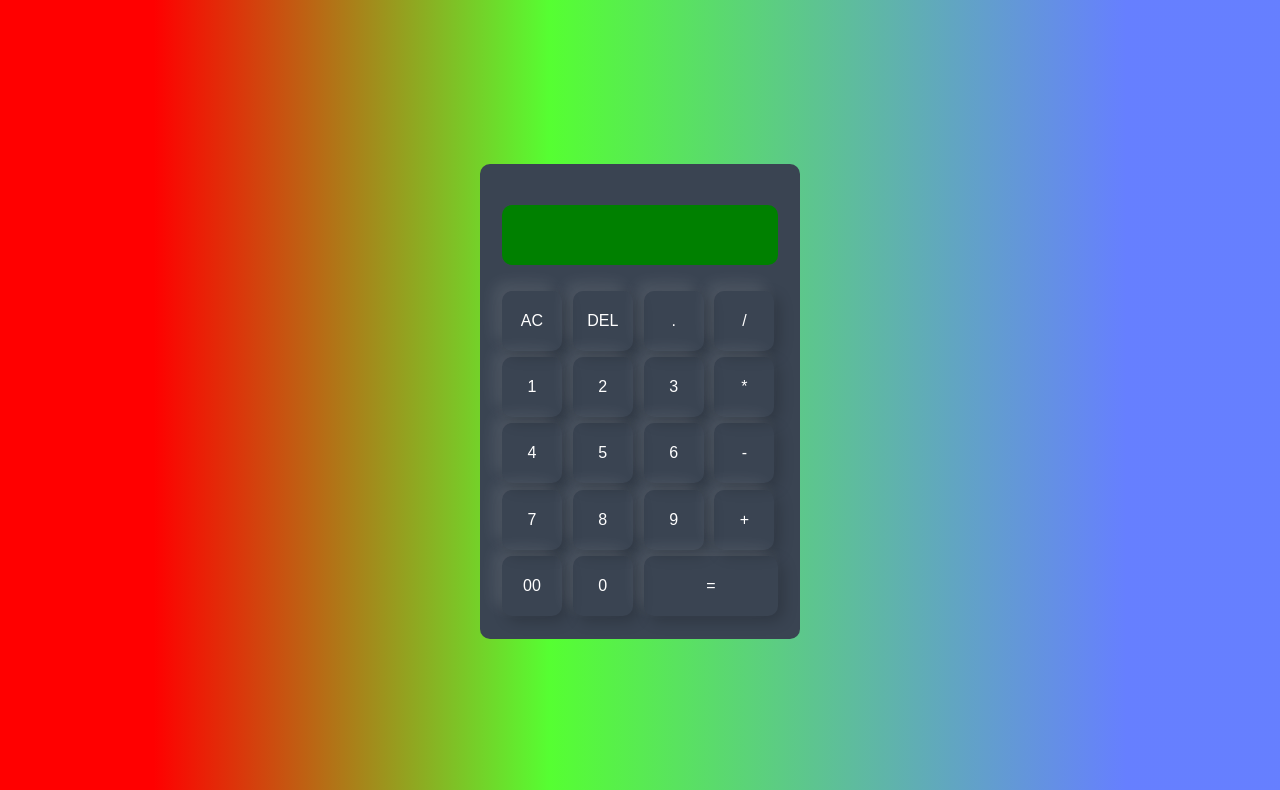
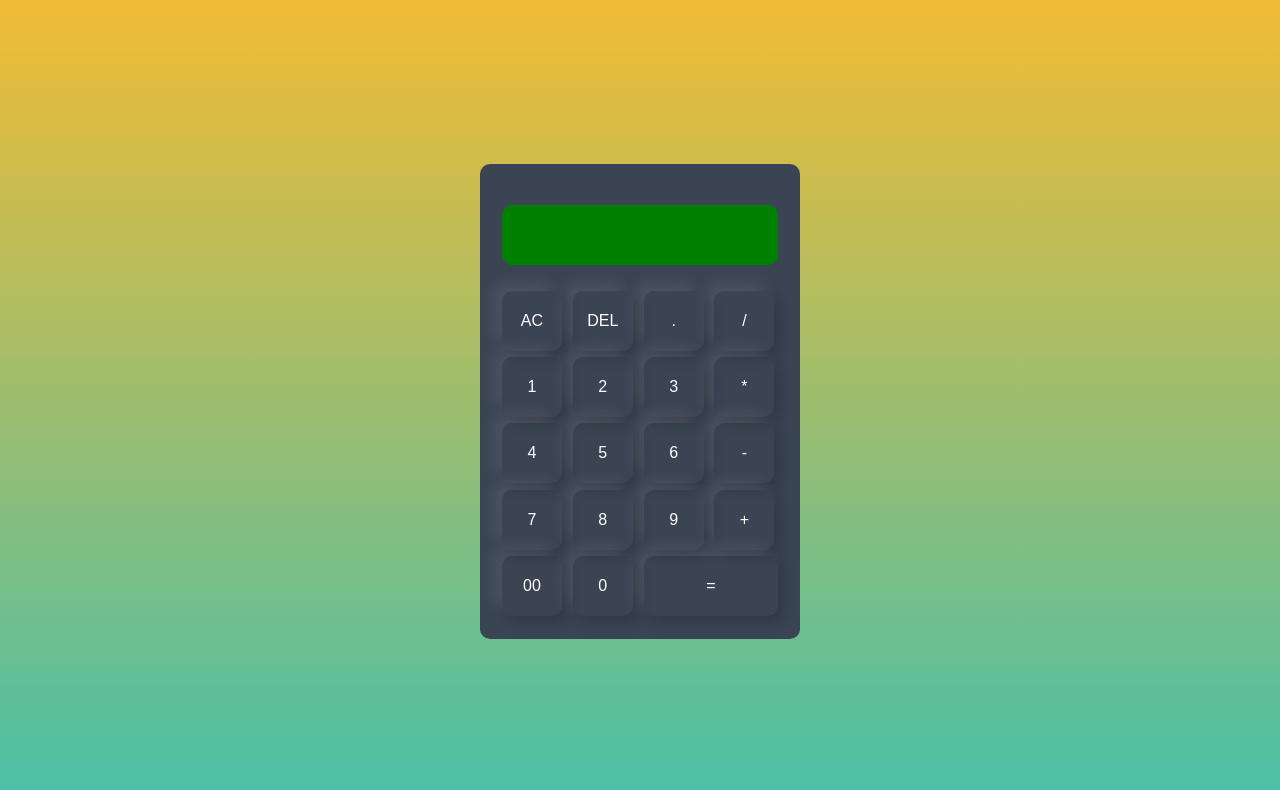
Before and after one commit to Goldguntur/simpleCalculatorJs, a plain HTML site: page index.html in a window 1280 px wide. Shown: the part 52-842 px from the top of the page. Drawn offline with Linux system fonts and the light colour scheme.

Commit message:
fixed it again

```diff
--- a/style.css
+++ b/style.css
@@ -5,7 +5,11 @@
 }
 
 body {
-background: linear-gradient(90deg, rgba(255,0,0,1) 12%, rgba(44,255,0,0.8044871794871795) 43%, rgba(0,42,255,0.6009615384615384) 88%);
+background: rgb(34,193,195);
+background: -moz-linear-gradient(0deg, rgba(34,193,195,1) 0%, rgba(253,187,45,1) 100%);
+background: -webkit-linear-gradient(0deg, rgba(34,193,195,1) 0%, rgba(253,187,45,1) 100%);
+background: linear-gradient(0deg, rgba(34,193,195,1) 0%, rgba(253,187,45,1) 100%);
+filter: progid:DXImageTransform.Microsoft.gradient(startColorstr="#22c1c3",endColorstr="#fdbb2d",GradientType=1);
 }
 
 h1 {
```
